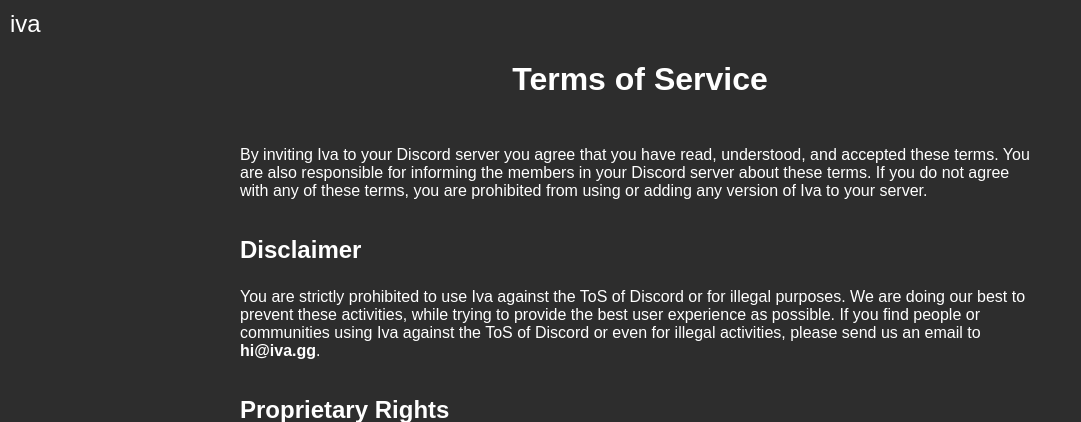
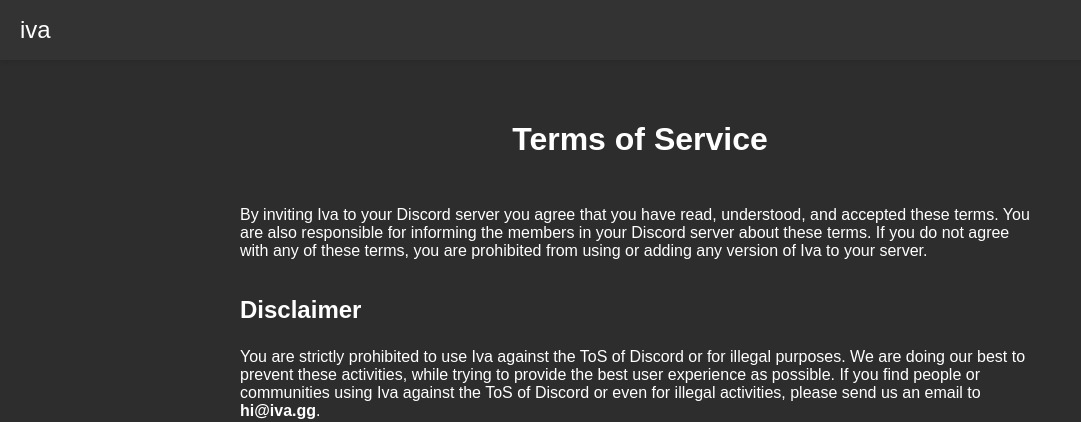
Before and after one commit to gutbash/gpt-iva-cord, a Flask app: page / in a window 1280 px wide. Shown: the top 422 px of the page, without its empty margins (0-1081 px from the left). Run offline with Flask 3, Linux system fonts and the light colour scheme; some web fonts are replaced.

Commit message:
add navbar

```diff
--- a/static/styles.css
+++ b/static/styles.css
@@ -37,12 +37,29 @@
     text-align: right;
     font-style: normal;
 }
-.app-name {
-    position: fixed;
-    top: 10px;
-    left: 10px;
-    font-size: 24px;
+/* Navbar styles */
+.navbar {
+    display: flex;
+    align-items: center;
+    justify-content: flex-start;
+    background-color: #333;
+    height: 60px;
+    padding: 0 20px;
+    box-shadow: 0 2px 4px rgba(0, 0, 0, 0.1);
+}
+
+.navbar-logo {
+    font-size: 1.5em;
+    color: #fff;
+    text-decoration: none;
     font-family: "vinila-variable", sans-serif;
     font-variation-settings: "slnt" 0, "wght" 500, "wdth" 125;
     font-style: normal;
 }
+
+/* Mobile styles */
+@media (max-width: 767px) {
+    .navbar {
+        justify-content: space-between;
+    }
+}
--- a/templates/policies.html
+++ b/templates/index.html
@@ -8,7 +8,11 @@
     <link rel="stylesheet" href="{{ url_for('static', filename='styles.css') }}">
 </head>
 <body>
-    <div class="app-name">iva</div>
+    <header>
+        <nav class="navbar">
+            <a href="/" class="navbar-logo">iva</a>
+        </nav>
+    </header>
     <div class="container">
         <h1>Terms of Service</h1>
         <p>By inviting Iva to your Discord server you agree that you have read, understood, and accepted these terms. You are also responsible for informing the members in your Discord server about these terms. If you do not agree with any of these terms, you are prohibited from using or adding any version of Iva to your server.</p>
--- a/web.py
+++ b/web.py
@@ -3,8 +3,8 @@
 app = Flask(__name__)
 
 @app.route('/')
-def policies():
-    return render_template('policies.html')
+def index():
+    return render_template('index.html')
 
 if __name__ == '__main__':
     app.run()
```
